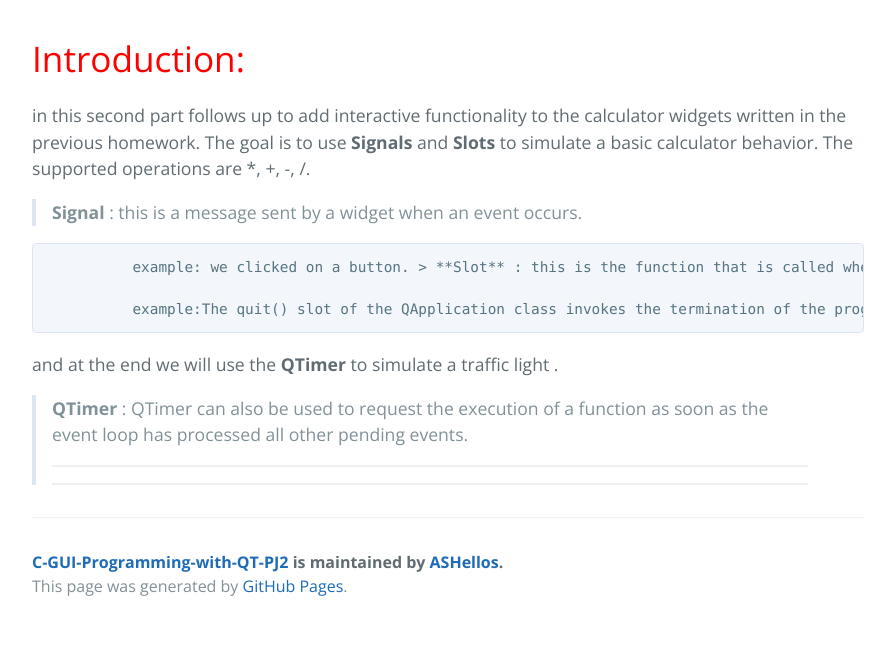
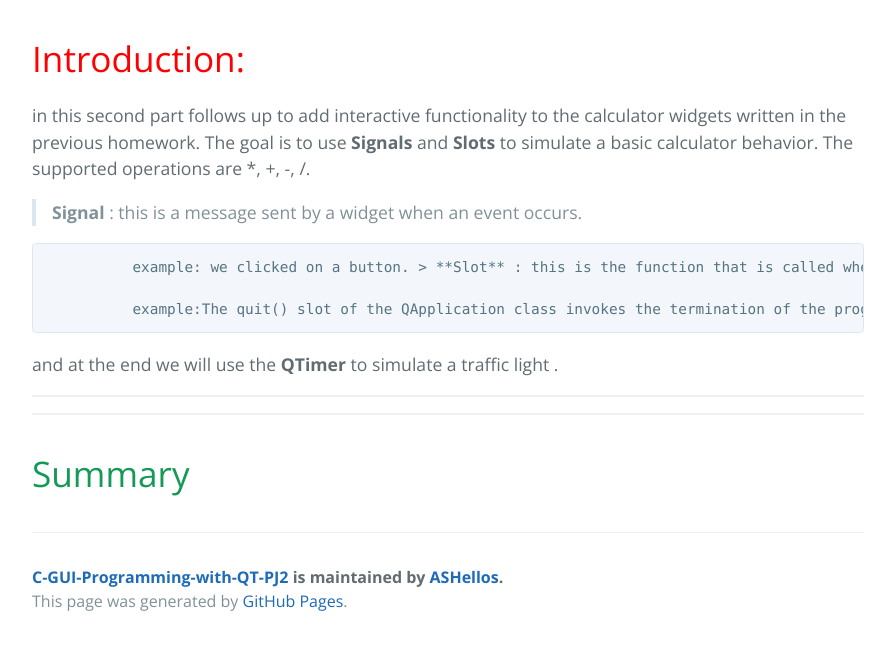
Before and after one commit to ASHellos/C-GUI-Programming-with-QT-PJ2, a Jekyll site: the page built from another-page.md, in a window 1280 px wide. Shown: the part 811-1456 px from the top of the page, without its empty margins (192-1087 px from the left). Built offline with Jekyll 4.4.1, drawn with Linux system fonts in a browser that asks for light colours; our own code applies the rules of GitHub Pages for plain Markdown files.

Commit message:
Create another-page.md

```diff
--- a/another-page.md
+++ b/another-page.md
@@ -17,6 +17,7 @@
 
 and at the end we will use the **QTimer** to simulate a traffic light .
 
-> **QTimer** : QTimer can also be used to request the execution of a function as soon as the event loop has processed all other pending events.
+
  * * *
  * * *
+# Summary
```
